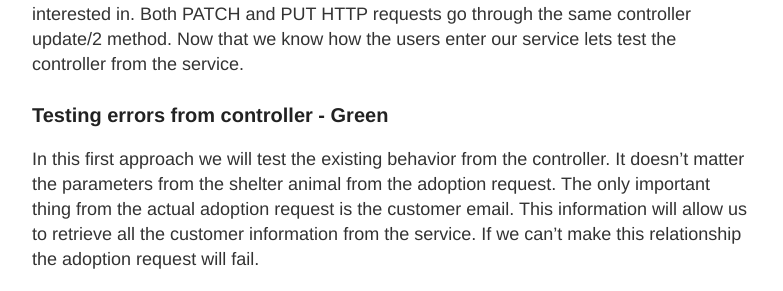
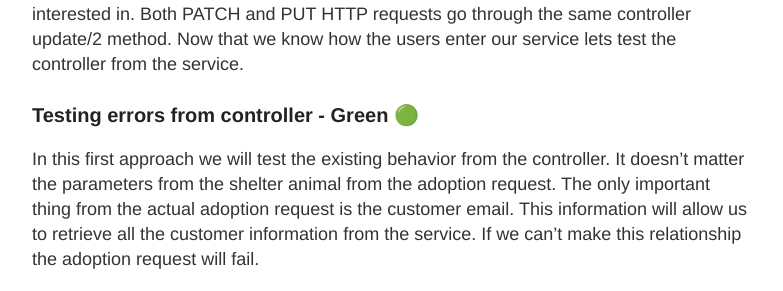
Before and after one commit to kamiyuzu/kamiyuzu.github.io, a Jekyll site: the page built from _posts/2021-08-09-contract-based.md, in a window 1280 px wide and 900 px high, scrolled down 6172 px. Shown: the part 156-447 px from the top of the window, without its empty margins (248-1031 px from the left). Built offline with Jekyll 4.4.1, drawn with Linux system fonts in a browser that asks for light colours.

```diff
--- a/_posts/2021-08-09-contract-based.md
+++ b/_posts/2021-08-09-contract-based.md
@@ -121,7 +121,7 @@ The first and only part we will start testing is for the adoption of an animal f
 
 ## Elixir coding example
 
-This is the sample code from the controller file: `lib/foster_shelter_bigotitos_web/controllers/animal_controller.ex`
+This is the sample code from the controller file: [`lib/foster_shelter_bigotitos_web/controllers/animal_controller.ex`][animal_controller.ex]
 
 ![controller_generator](/images/contract-based/controller_generator.png)
 
@@ -135,7 +135,7 @@ The code we want to test is a request into our server. Lets see from the availab
 
 As we can see [Phoenix][Phoenix] works with paths: `animal_path` is the only path we will be interested in. Both PATCH and PUT HTTP requests go through the same controller update/2 method. Now that we know how the users enter our service lets test the controller from the service.
 
-### Testing errors from controller - Green
+### Testing errors from controller - Green 🟢
 
 In this first approach we will test the existing behavior from the controller. It doesn't matter the parameters from the shelter animal from the adoption request. The only important thing from the actual adoption request is the customer email. This information will allow us to retrieve all the customer information from the service. If we can't make this relationship the adoption request will fail.
 
```
Also changed, not shown: other parts of _posts/2021-08-09-contract-based.md (+1 -0 lines), 2 other files.
